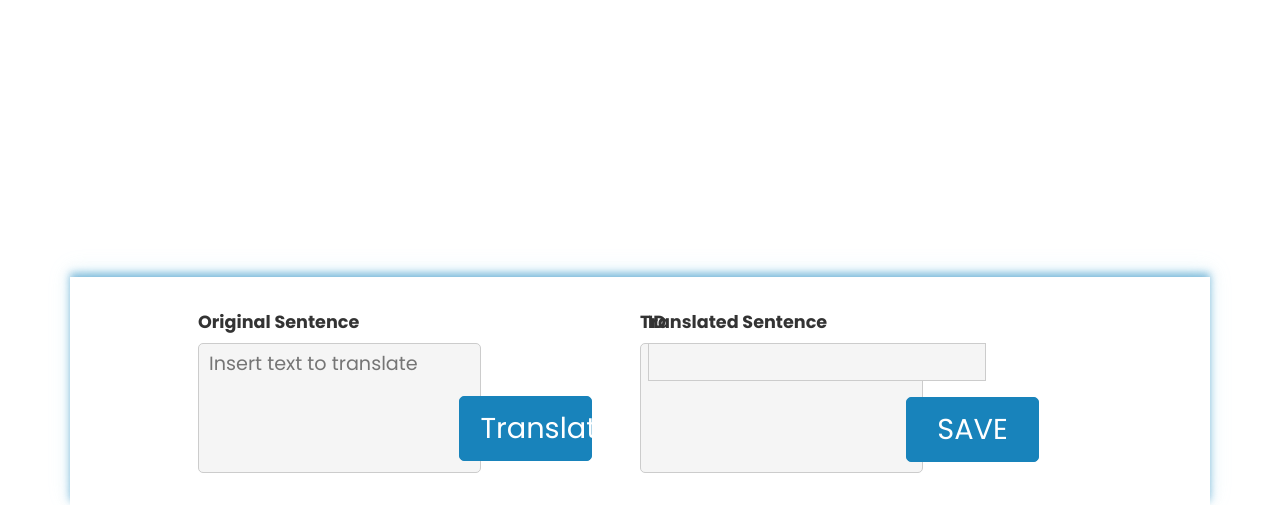
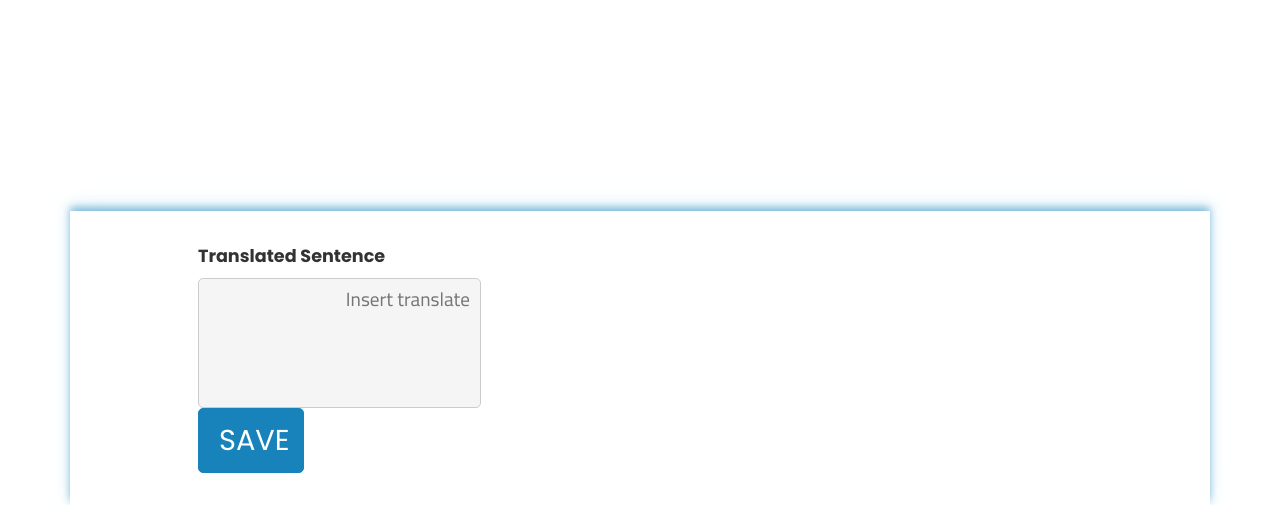
Before and after one commit to Bashar511/Translation-System, a Django app: template backend/templates/details.html in a window 1280 px wide. Shown: the part 295-800 px from the top of the page. Run offline with Django 3.2, Linux system fonts and the light colour scheme; the template is opened without the code that fills it, so the values that code supplies are empty; some libraries are stand-ins or nearby versions.

Commit message:
Update on  details.html

```diff
--- a/backend/templates/details.html
+++ b/backend/templates/details.html
@@ -4,7 +4,7 @@
 <div class="det">
   <h1>{{ title }}</h1>
 <div class="container">
-
+{% comment %}
   <div class="wrapper">
     <form action="" method="post" class="form-eng">
       {% csrf_token %}
@@ -12,14 +12,13 @@
       <textarea name="text_field" id="txt-input" class="txt-input" placeholder="Insert text to translate">{{ unprocessed }}</textarea>
       <button type="submit" class="btn-form" id="btn-form">Translate</button>
     </form>
-    {% comment %} <p></p> {% endcomment %}
-  </div>
+  </div> {% endcomment %}
 
   <div class="wrapper">
     <form action="" method="post" class="form">
       {% csrf_token %}
       <label for="txt-input" class="form-label"> Translated Sentence </label>
-      <textarea name="final_decision" id="txt-output" class="txt-input" placeholder="Insert translate">{{ processed }}</textarea>
+      <textarea name="final_decision" id="txt-output" class="txt-input" placeholder="Insert translate"></textarea>
       <div id="idDiv">
         <label for="number" class="form-label">ID</label>
         <input type="number" id="number" name="number" step="1" min="1" required >
@@ -141,14 +140,15 @@
     bottom: 0.4em;
   }
   #saveBtn{
-    position:absolute;
+    /*position:absolute;
     right: 2.7rem;
-    bottom: .7rem;
+    bottom: .7rem;*/
   }
-  #idDiv{
+  #idDiv{/*
     position: absolute;
     right: 6rem;
-    top: 0;
+    top: 0;*/
+    display: none;
   }
 
   label {
@@ -209,7 +209,7 @@
     var output = document.getElementById('txt-output');
     var sentence = text.replace(/\n/g, ' ');
     query(sentence).then((response) => {
-      output.value  = JSON.stringify(response);
+      output.value  = JSON.stringify(response).slice(1,-1);
     });
     //textarea1.value = JSON.stringify(sentence) + '\n';
     number.value=ID;
@@ -220,6 +220,7 @@
     const data = {
       inputs: inputString
     };
+    console.log(data)
 
     // Perform the API request
     const response = await fetch(
```
